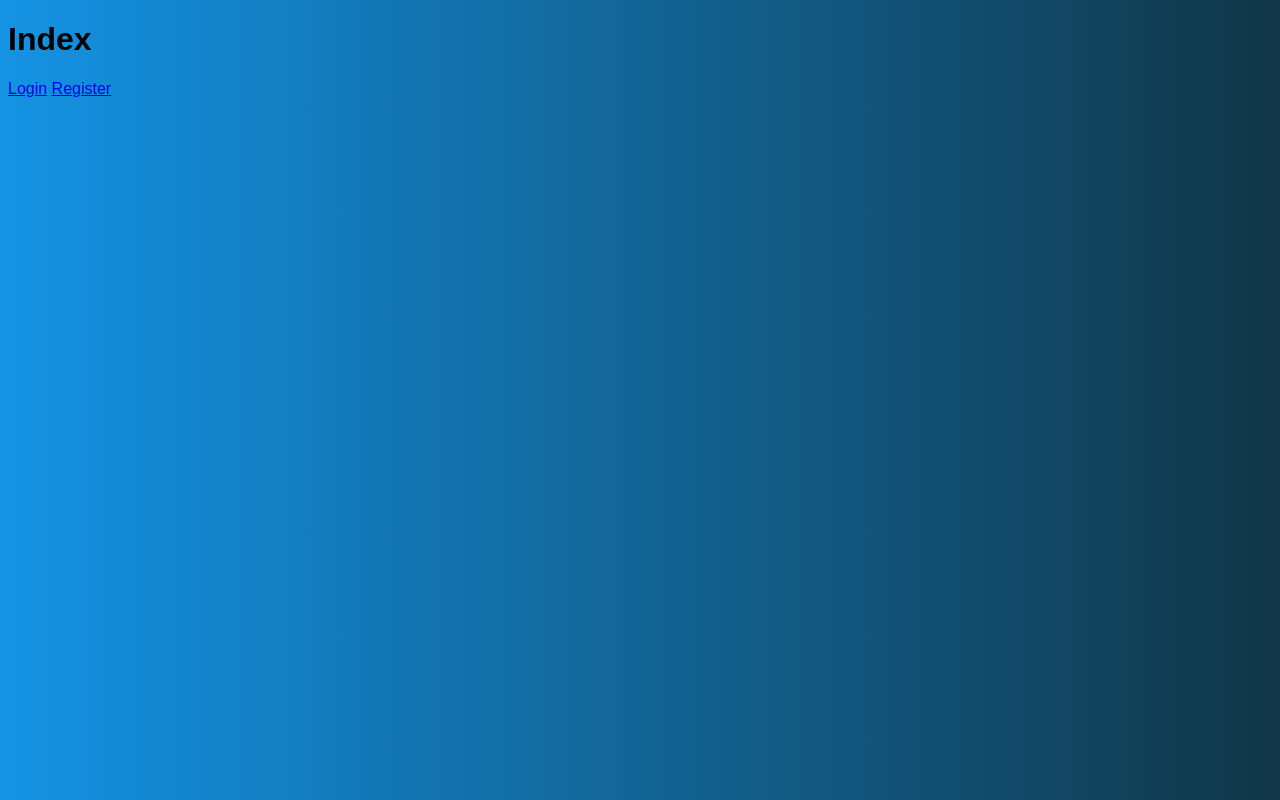
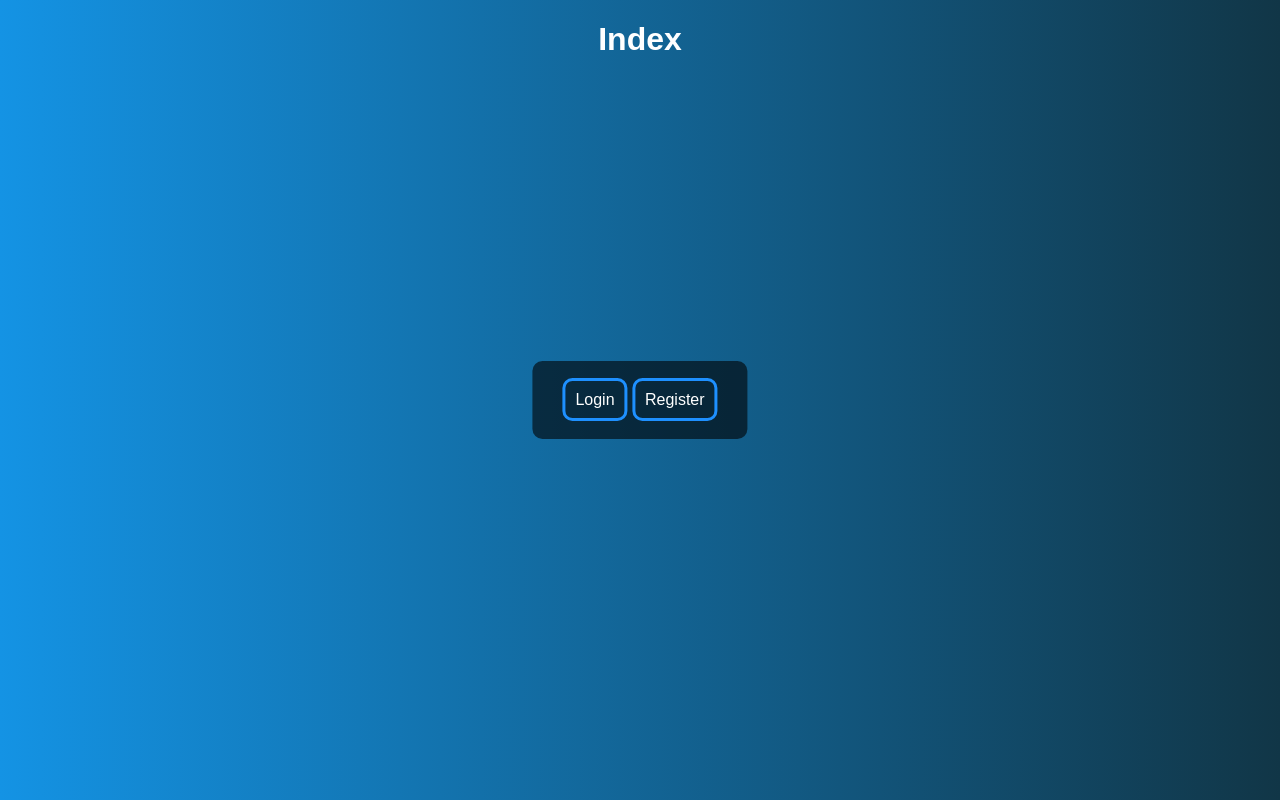
Before and after one commit to MarcosTPL/crudphp, a PHP site: page / in a window 1280 px wide. Run offline with PHP 8.4, Linux system fonts and the light colour scheme.

Commit message:
update-03/07-(index.php,style-index.css)

```diff
--- a/css/style-index.css
+++ /dev/null
@@ -1,5 +0,0 @@
-body{
-    font-family: Arial, Helvetica, sans-serif;
-    background-image: linear-gradient(to right, rgb(20, 147, 228), rgb(17, 54, 71));
-
-}
--- a/index.php
+++ b/index.php
@@ -5,7 +5,7 @@
     <meta http-equiv="X-UA-Compatible" content="IE=edge">
     <meta name="viewport" content="width=device-width, initial-scale=1.0">
     <title>Index</title>
-    <link rel="stylesheet" type="text/css" href="css/style-index.css">
+    <link rel="stylesheet" type="text/css" href="css/index-style.css">
 </head>
 <body>
     <h1>Index</h1>
```
Also changed, not shown: css/index-style.css (renamed from css/teste.css).
